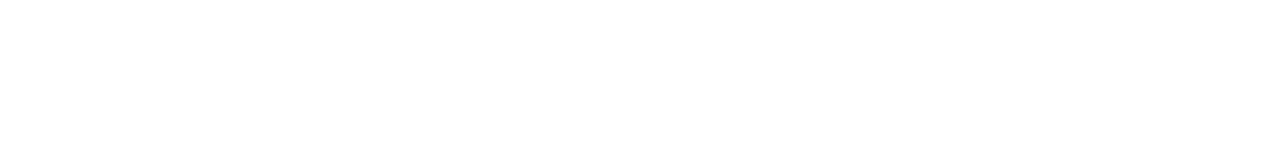
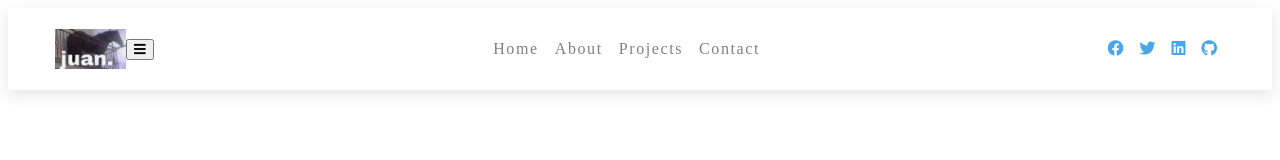
Before and after one commit to ayruvedaAvi/js-simple-projects, a plain HTML site: page Simple minor codes/Responsive Navbar/index.html in a window 1280 px wide. Drawn offline with Linux system fonts and the light colour scheme.

Commit message:
added responsive navbar

```diff
--- a/Simple minor codes/Responsive Navbar/index.html
+++ b/Simple minor codes/Responsive Navbar/index.html
@@ -5,8 +5,62 @@
     <meta http-equiv="X-UA-Compatible" content="IE=edge">
     <meta name="viewport" content="width=device-width, initial-scale=1.0">
     <title>Navbar</title>
+    <!-- Linking a font-->
+    <link rel="stylesheet" href="https://cdnjs.cloudflare.com/ajax/libs/font-awesome/5.14.0/css/all.min.css">
+    <link rel="stylesheet" href="style.css">
 </head>
 <body>
+    <nav>
+        <div class="nav-center">
+            <div class="nav-header">
+                <!-- header for the nav bar-->
+                <img src="./juancover.jpg" alt="logo" class="logo">
+                <button class="nav-toogle">
+                    <i class="fas fa-bars"></i>
+                </button>
+            </div>
+            <!-- Navigation -->
+            <ul class="links">
+                <li>
+                    <a href="index.html">home</a>
+                </li>
+                <li>
+                    <a href="about.html">about</a>
+                </li>
+                <li>
+                    <a href="projects.html">projects</a>
+                </li>
+                <li>
+                    <a href="contact.html">contact</a>
+                </li>
+            </ul>
 
+            <!-- socials -->
+
+            <ul class="social-icons">
+                <li>
+                    <a href="https://www.facebook.com">
+                        <i class="fab fa-facebook"></i>
+                    </a>
+                 </li>
+                <li>
+                    <a href="https://www.twitter.com">
+                        <i class="fab fa-twitter"></i>
+                    </a>
+                </li>
+                <li>
+                    <a href="https://www.linkedin.com">
+                        <i class="fab fa-linkedin"></i>
+                    </a>
+                </li>
+                <li>
+                    <a href="https://www.github.com">
+                        <i class="fab fa-github"></i>
+                    </a>
+                </li>
+              </ul>
+        </div>
+    </nav>
+    <script src="script.js"></script>
 </body>
 </html>
--- /dev/null
+++ b/Simple minor codes/Responsive Navbar/script.js
@@ -0,0 +1,11 @@
+let button=document.querySelector('.nav-toogle');
+let links = document.querySelector(".links");
+
+button.addEventListener("click",function(){
+    if(links.classList.contains("show-links")){
+        links.classList.remove("show-links");
+    }else{
+        links.classList.add("show-links");
+    }
+    //Alternate: links.classList.toogle("show-links")
+});
--- /dev/null
+++ b/Simple minor codes/Responsive Navbar/style.css
@@ -0,0 +1,126 @@
+/*Note: The following css is refrenced from freecodecamp.org */
+
+/*
+    Fonts
+*/
+@import url("https://fonts.googleapis.com/css?family=Open+Sans|Roboto:400,700&display=swap");
+
+/*  global classes */
+
+/* section */
+.section {
+    padding: 5rem 0;
+  }
+
+  .section-center {
+    width: 90vw;
+    margin: 0 auto;
+    max-width: 1170px;
+  }
+  @media screen and (min-width: 992px) {
+    .section-center {
+      width: 95vw;
+    }
+  }
+  main {
+    min-height: 100vh;
+    display: grid;
+    place-items: center;
+  }
+
+  /*navbar*/
+  nav {
+    background: white;
+    box-shadow: 0 5px 15px rgba(0, 0, 0, 0.1);;
+  }
+  .nav-header {
+    display: flex;
+    align-items: center;
+    justify-content: space-between;
+    padding: 1rem;
+  }
+  .nav-toggle {
+    font-size: 1.5rem;
+    color:  hsl(205, 78%, 60%);
+    background: transparent;
+    border-color: transparent;
+    transition: all 0.3s linear;
+    cursor: pointer;
+  }
+  .nav-toggle:hover {
+    color: hsl(205, 86%, 17%);
+    transform: rotate(90deg);
+  }
+  .logo {
+    height: 40px;
+  }
+  .links a {
+    color: gray;
+    font-size: 1rem;
+    text-transform: capitalize;
+    letter-spacing: 0.1rem;
+    display: block;
+    padding: 0.5rem 1rem;
+    transition: all 0.3s linear;
+  }
+  .links a:hover {
+    background:  hsl(205, 86%, 81%);
+    color: hsl(205, 78%, 60%);
+    padding-left: 1.5rem;
+  }
+  .social-icons {
+    display: none;
+  }
+  .links {
+    height: 0;
+    overflow: hidden;
+    transition: all 0.3s linear;
+  }
+  .show-links {
+    height: 10rem;
+  }
+  @media screen and (min-width: 800px) {
+    .nav-center {
+      max-width: 1170px;
+      margin: 0 auto;
+      display: flex;
+      align-items: center;
+      justify-content: space-between;
+      padding: 1rem;
+    }
+    .nav-header {
+      padding: 0;
+    }
+    .nav-toggle {
+      display: none;
+    }
+    .links {
+      height: auto;
+      display: flex;
+    }
+    .links a {
+      padding: 0;
+      margin: 0 0.5rem;
+    }
+    .links a:hover {
+      padding: 0;
+      background: transparent;
+    }
+    .social-icons {
+      display: flex;
+    }
+    .social-icons a {
+      margin: 0 0.5rem;
+      color: hsl(205, 78%, 60%);
+      transition: all 0.3s linear;
+    }
+    .social-icons a:hover {
+      color: hsl(205, 90%, 76%);;
+    }
+  }
+ ul{
+    list-style-type: none;
+ }
+a{
+    text-decoration: none;
+}
```
Also changed, not shown: Simple minor codes/Responsive Navbar/juancover.jpg (added).
